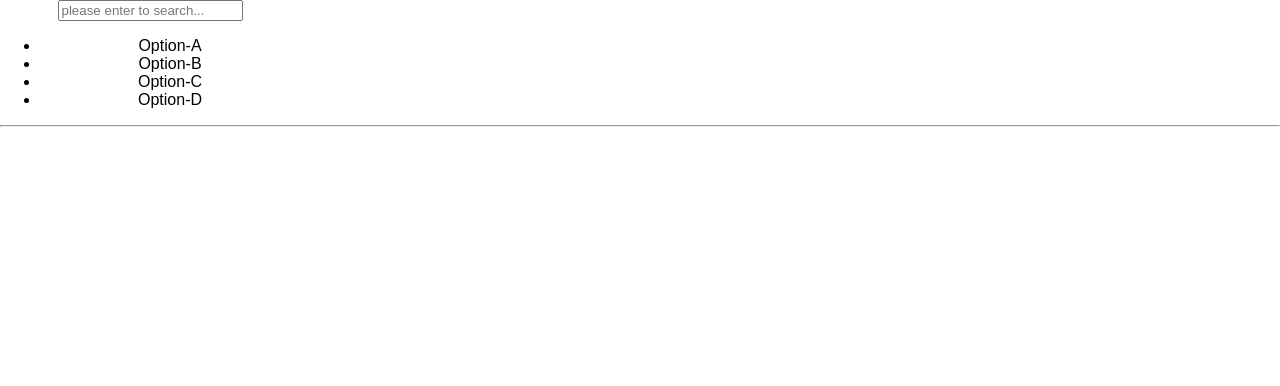
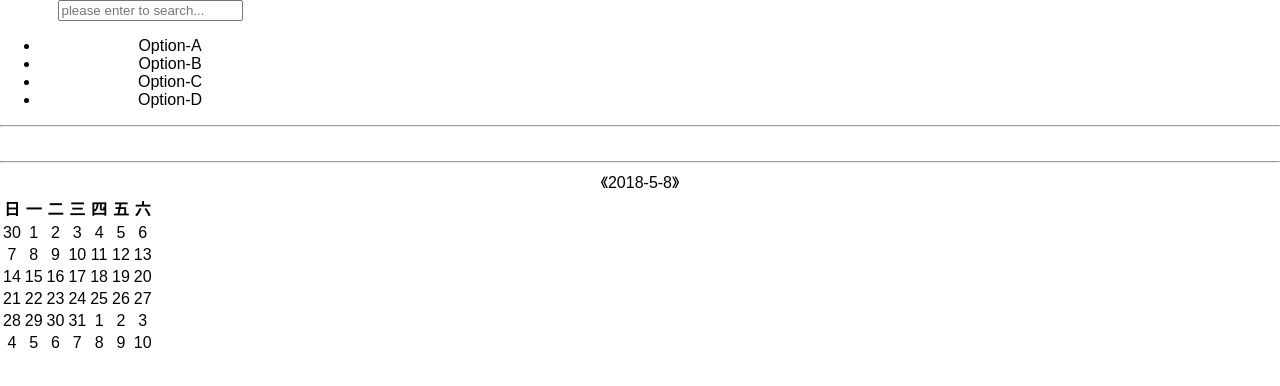
Before and after one commit to sunrun93/react-custom-components, a React (Create React App) app: page / in a window 1280 px wide. Shown: the top 386 px of the page. Built offline with nearby package versions, Linux system fonts and the light colour scheme.

Commit message:
add calendar component, not finish

```diff
--- a/package.json
+++ b/package.json
@@ -3,6 +3,7 @@
   "version": "0.1.0",
   "private": true,
   "dependencies": {
+    "moment": "^2.22.1",
     "react": "^16.3.2",
     "react-dom": "^16.3.2",
     "react-scripts": "1.1.4"
--- a/src/App.js
+++ b/src/App.js
@@ -2,7 +2,8 @@ import React, { Component } from 'react';
 import logo from './logo.svg';
 import './App.css';
 import SearchBox from './search-box/SearchBox';
-import ToggleBtn from './toggle-btn/ToggleBtn'
+import ToggleBtn from './toggle-btn/ToggleBtn';
+import Calendar from './calendar/Calendar';
 
 class App extends Component {
   render() {
@@ -17,6 +18,9 @@ class App extends Component {
         <SearchBox options={options}/>
         <hr/>
         <ToggleBtn/>
+        <br/>
+        <hr/>
+        <Calendar/>
       </div>
     );
   }
--- /dev/null
+++ b/src/calendar/Calendar.css
@@ -0,0 +1,42 @@
+.calendar{
+    width:300px;
+    margin:10px 10px;
+}
+/* header */
+.calendarHeader{
+    height:30px;
+    width:100%;
+    border:1px dotted #333;
+}
+.prevArrow{
+    width:20px;
+    height: 100%;
+    float: left;
+    cursor: pointer;
+}
+.dateLabel{
+    width: calc(100% - 40px);
+    height:100%;
+    line-height: 30px;
+    text-align: center;
+
+}
+.nextArrow{
+    width:20px;
+    height: 100%;
+    float: right;
+    cursor: pointer;
+}
+/* main content */
+.calendarMain{
+    width:100%;
+    height:300px;
+    border: 1px dashed #999;
+}
+.weekLabel{
+    display: inline-block;
+    width: 36px;
+    margin: 0px 2px;
+    background: #999;
+    text-align: center;
+}
--- /dev/null
+++ b/src/calendar/Calendar.js
@@ -0,0 +1,179 @@
+import React from 'react';
+import moment from 'moment';
+import styles from './Calendar.css';
+
+const displayDaysPerMonth = (year)=> {
+    //定义每个月的天数，如果是闰年第二月改为29天
+    let daysInMonth = [31, 28, 31, 30, 31, 30, 31, 31, 30, 31, 30, 31];
+    if ((year % 4 === 0 && year % 100 !== 0) || year % 400 === 0) {
+      daysInMonth[1] = 29;
+    }
+
+    //以下为了获取一年中每一个月在日历选择器上显示的数据，
+    //从上个月开始，接着是当月，最后是下个月开头的几天
+
+    //定义一个数组，保存上一个月的天数
+    let daysInPreviousMonth = [].concat(daysInMonth);
+    daysInPreviousMonth.unshift(daysInPreviousMonth.pop())
+
+    //获取每一个月显示数据中需要补足上个月的天数
+    let addDaysFromPreMonth = new Array(12)
+      .fill(null)
+      .map((item, index)=> {
+        let day = new Date(year, index, 1).getDay()
+        if (day === 0) {
+          return 6
+        } else {
+          return day - 1
+        }
+      })
+
+    //已数组形式返回一年中每个月的显示数据,每个数据为6行*7天
+    return new Array(12)
+      .fill([])
+      .map((month, monthIndex)=> {
+        let addDays = addDaysFromPreMonth[monthIndex],
+          daysCount = daysInMonth[monthIndex],
+          daysCountPrevious = daysInPreviousMonth[monthIndex],
+          monthData = []
+        //补足上一个月
+        for (; addDays > 0; addDays--) {
+          monthData.unshift(daysCountPrevious--)
+        }
+        //添入当前月
+        for (let i = 0; i < daysCount;) {
+          monthData.push(++i)
+        }
+        //补足下一个月
+        for (let i = 42 - monthData.length, j = 0; j < i;) {
+          monthData.push(++j)
+        }
+        return monthData
+      })
+  }
+
+
+class Calendar extends React.Component{
+    constructor(props){
+        super(props);
+        let currentDay = new Date();
+        this.state={
+            year:currentDay.getFullYear(),
+            month:currentDay.getMonth(),
+            day:currentDay.getDate()
+        };
+    }
+    showPrevMonth(){
+        this.setState({
+            year:this.state.month===0?(--this.state.year):this.state.year,
+            month:this.state.month===0?11:(--this.state.month)
+        })
+    }
+    showNextMonth(){
+        this.setState({
+            year:this.state.month===11?(++this.state.year):this.state.year,
+            month:this.state.month===11?0:(++this.state.month)
+        })
+    }
+
+    render(){
+        return(
+            <div className={styles.calendar}>
+                <CalendarHeader
+                    year={this.state.year}
+                    month={this.state.month}
+                    day={this.state.day}
+                    showPrevMonth={this.showPrevMonth.bind(this)}
+                    showNextMonth={this.showNextMonth.bind(this)} />
+                <CalendarMain year={this.state.year}
+                    month={this.state.month}
+                    day={this.state.day}
+                    showPrevMonth={this.showPrevMonth.bind(this)}
+                    showNextMonth={this.showNextMonth.bind(this)}
+                    viewData={displayDaysPerMonth(this.state.year)}/>
+            </div>
+        )
+    }
+}
+
+
+function CalendarHeader(props){
+    let date = `${props.year}-${props.month+1}-${props.day}`;
+    return(
+        <div className={styles.calendarHeader}>
+            <span className={styles.prevArrow} onClick={props.showPrevMonth}>《</span>
+            <span className={styles.dateLabel}>{date}</span>
+            <span className={styles.nextArrow} onClick={props.showNextMonth}>》</span>
+        </div>
+    )
+}
+
+class CalendarMain extends React.Component{
+    constructor(props){
+        super(props);
+        this.state={
+
+        };
+    }
+    render(){
+        let props = this.props;
+        let month = props.viewData[props.month],
+        rowsInMonth = [],
+        i = 0,
+        styleOfDays = (()=> {
+            let i = month.indexOf(1),
+            j = month.indexOf(1, i + 1),
+            arr = new Array(42)
+            arr.fill('prevMonth', 0, i)
+            arr.fill('thisMonth', i, j)
+            arr.fill('nextMonth', j)
+            return arr
+        })()
+
+        //把每一个月的显示数据以7天为一组等分
+        month.forEach((day, index)=> {
+        if (index % 7 === 0) {
+            rowsInMonth.push(month.slice(index, index + 7))
+        }
+        })
+
+        return(
+            <table className={styles.calendarMain}>
+                <thead>
+                    <tr>
+                        <th>日</th>
+                        <th>一</th>
+                        <th>二</th>
+                        <th>三</th>
+                        <th>四</th>
+                        <th>五</th>
+                        <th>六</th>
+                    </tr>
+                </thead>
+                <tbody>
+                {
+                    rowsInMonth.map((row, rowIndex)=> {
+                        return (
+                        <tr key={rowIndex}>
+                            {
+                            row.map((day)=> {
+                                return (
+                                <td className={styleOfDays[i]}
+
+                                    key={i++}>
+                                    {day}
+                                </td>
+                                )
+                            })
+                            }
+                        </tr>
+                        )
+                    })
+                }
+                </tbody>
+            </table>
+        )
+    }
+}
+
+export default Calendar;
--- a/src/search-box/SearchBox.css
+++ b/src/search-box/SearchBox.css
@@ -5,7 +5,7 @@
 }
 
 .searchInput {
-    width: 260px;
+    width: 255px;
     height: 32px;
     border: none;
     float: left;
```
Also changed, not shown: 1 other file (tests, documents, lock files or other folders).
